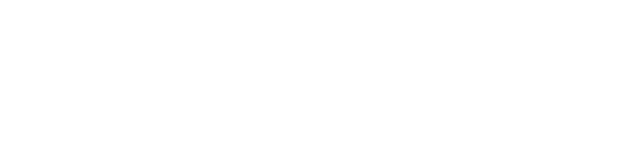
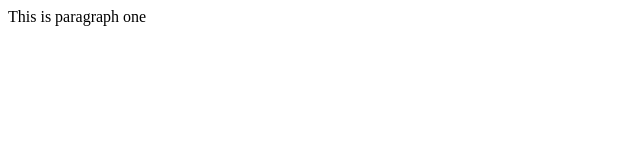
Before and after one commit to Pavankumar-P15/HttpsRemoteRepo, a plain HTML site: page index.html in a window 1280 px wide. Shown: the whole page, without its empty margins (0-640 px from the left). Drawn offline with Linux system fonts and the light colour scheme.

Commit message:
Updated index.html

```diff
--- a/index.html
+++ b/index.html
@@ -1,2 +1,8 @@
-<html>  </html>
-<html>  </html>
+<html>
+  <head>
+    <title>New Page</title>
+  </head>
+  <body>
+    <p>This is paragraph one</p>
+  </body>
+</html>
```
